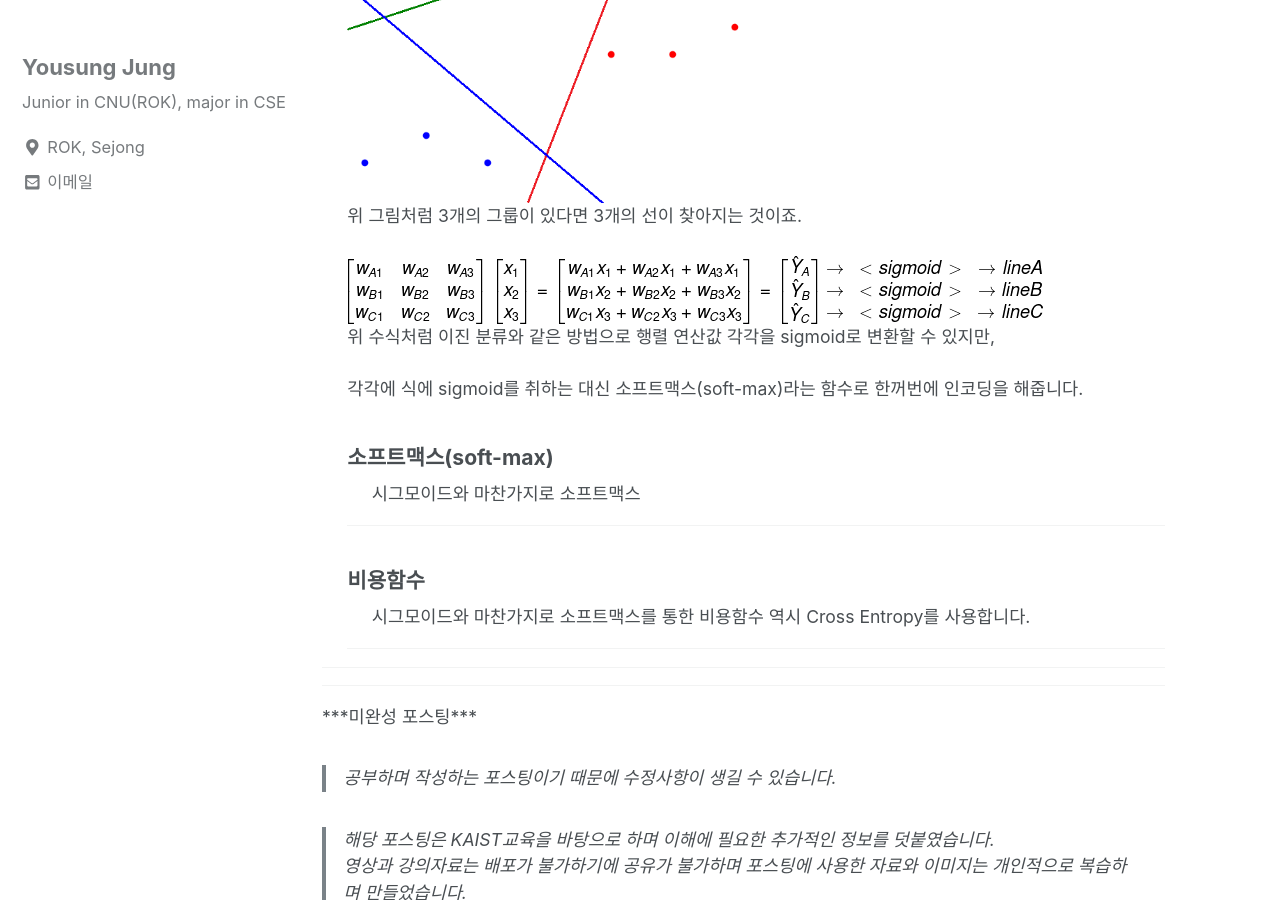
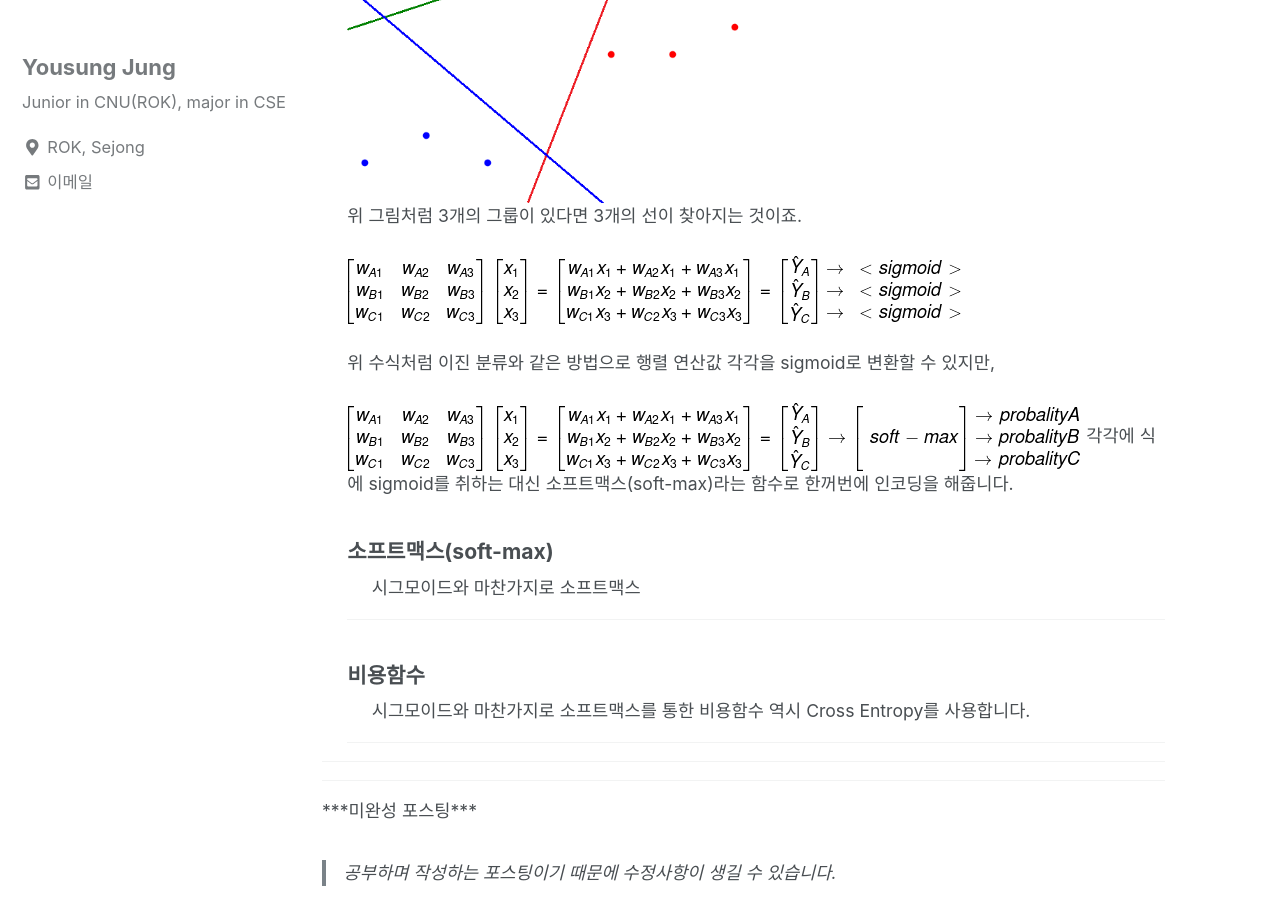
Before and after one commit to can019/can019.github.io, a Jekyll site: the page built from _posts/2020-09-07-MachineLearning-AI-8.md, in a window 1280 px wide and 900 px high, scrolled down 589 px. Built offline with Jekyll 4.4.1, drawn with Linux system fonts in a browser that asks for light colours; nearby versions of some CDN libraries.

Commit message:
수식 추가

```diff
--- a/_posts/2020-09-07-MachineLearning-AI-8.md
+++ b/_posts/2020-09-07-MachineLearning-AI-8.md
@@ -15,8 +15,9 @@ categories: MachineLearning DataAnalyze
 
           <img src="/assets/photos/machineLearning8/linear_divide.png" width="400px"> <br>
           위 그림처럼 3개의 그룹이 있다면 3개의 선이 찾아지는 것이죠. <br><br>
-          <img src="/assets/mathmatical notation/multiple classification with sigmoid matrix.png"><br>
+          <img src="/assets/mathmatical notation/multiple classification with sigmoid matrix.png"><br><br>
           위 수식처럼 이진 분류와 같은 방법으로 행렬 연산값 각각을 sigmoid로 변환할 수 있지만, <br><br>
+          <img src="/assets/mathmatical notation/multiple classification with softmax.png">
           각각에 식에 sigmoid를 취하는 대신 소프트맥스(soft-max)라는 함수로 한꺼번에 인코딩을 해줍니다. <br>
 
           <div><!--major1-->
```
Also changed, not shown: assets/mathmatical notation/multiple classification with sigmoid matrix.png, assets/mathmatical notation/multiple classification with softmax.png (added).
